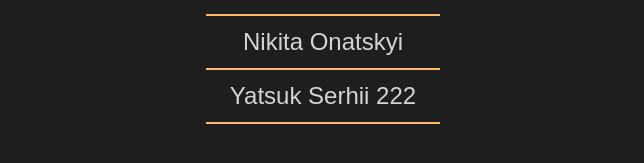
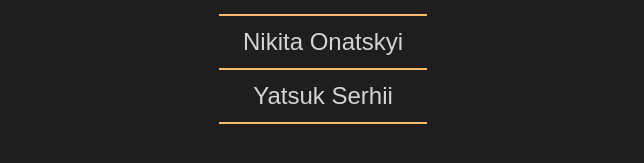
Before and after one commit to Yezhyck/iit-lab4_5, a website: page views/index.html in a window 1280 px wide. Shown: the part 419-582 px from the top of the page, without its empty margins (317-961 px from the left). Drawn offline with Linux system fonts and the light colour scheme; files that its build step writes are made by us from their sources.

Commit message:
Change index.html

```diff
--- a/views/index.html
+++ b/views/index.html
@@ -9,7 +9,7 @@
 <ol>
     <li>Mazur Bohdan</li>
     <li>Nikita Onatskyi</li>
-    <li>Yatsuk Serhii 222</li>
+    <li>Yatsuk Serhii</li>
 </ol>
 </body>
 </html>
```
